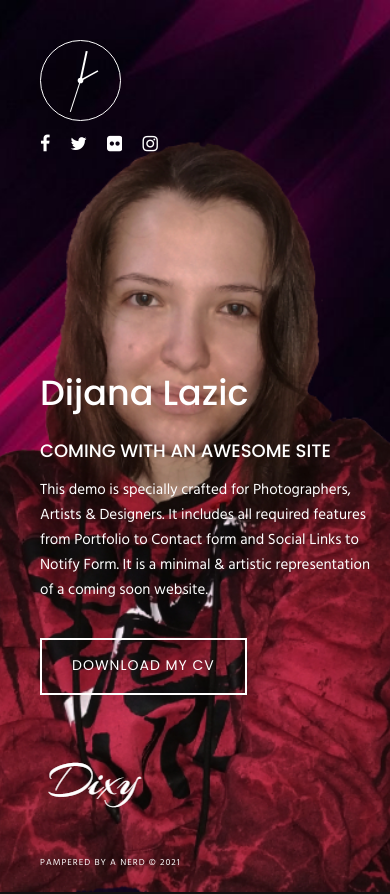
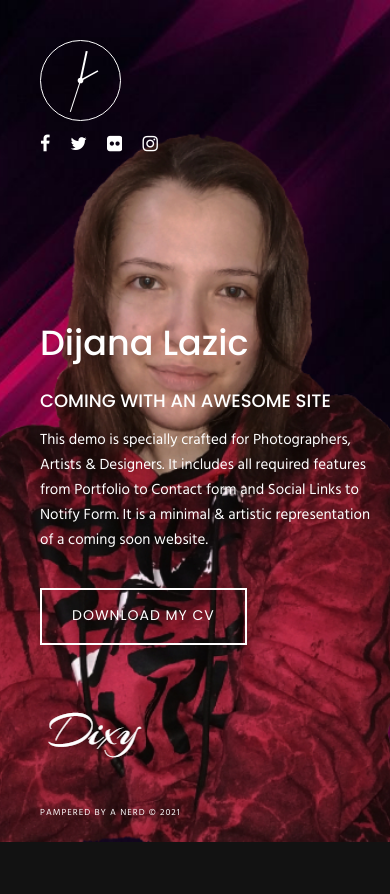
Before and after one commit to dixy991/dijana, an Angular app: page / in a window 390 px wide. Shown: the top 894 px of the page. Built offline with nearby package versions, Linux system fonts and the light colour scheme.

Commit message:
responsive

```diff
--- a/src/app/app.component.css
+++ b/src/app/app.component.css
@@ -614,7 +614,7 @@ textarea {
     color: #fff;
   }
   .intro-text{
-    margin-top: 200px;
+    margin-top: 150px;
   }
   .intro-text h1 {
     font-size: 2.5em;
```
